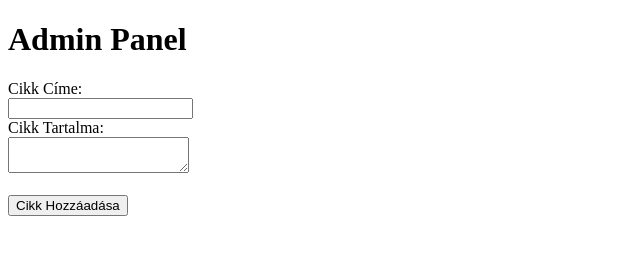
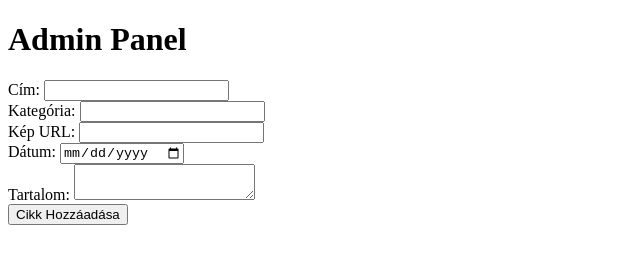
Before and after one commit to BTSimon/etermagazin, a website: page admin.html in a window 1280 px wide. Shown: the whole page, without its empty margins (0-640 px from the left). Drawn offline with Linux system fonts and the light colour scheme.

Commit message:
[UPDATE] Admin page modifications

```diff
--- a/admin.html
+++ b/admin.html
@@ -7,12 +7,24 @@
 </head>
 <body>
     <h1>Admin Panel</h1>
-    <form id="articleForm" action="/admin/add-article" method="POST">
-        <label for="title">Cikk Címe:</label><br>
+    <form action="/admin/add-article" method="POST">
+        <label for="title">Cím:</label>
         <input type="text" id="title" name="title" required><br>
-        <label for="content">Cikk Tartalma:</label><br>
-        <textarea id="content" name="content" required></textarea><br><br>
+
+        <label for="category">Kategória:</label>
+        <input type="text" id="category" name="category" required><br>
+
+        <label for="imgUrl">Kép URL:</label>
+        <input type="text" id="imgUrl" name="imgUrl" required><br>
+
+        <label for="date">Dátum:</label>
+        <input type="date" id="date" name="date" required><br>
+
+        <label for="content">Tartalom:</label>
+        <textarea id="content" name="content" required></textarea><br>
+
         <button type="submit">Cikk Hozzáadása</button>
-    </form>
+      </form>
+
 </body>
 </html>
```
